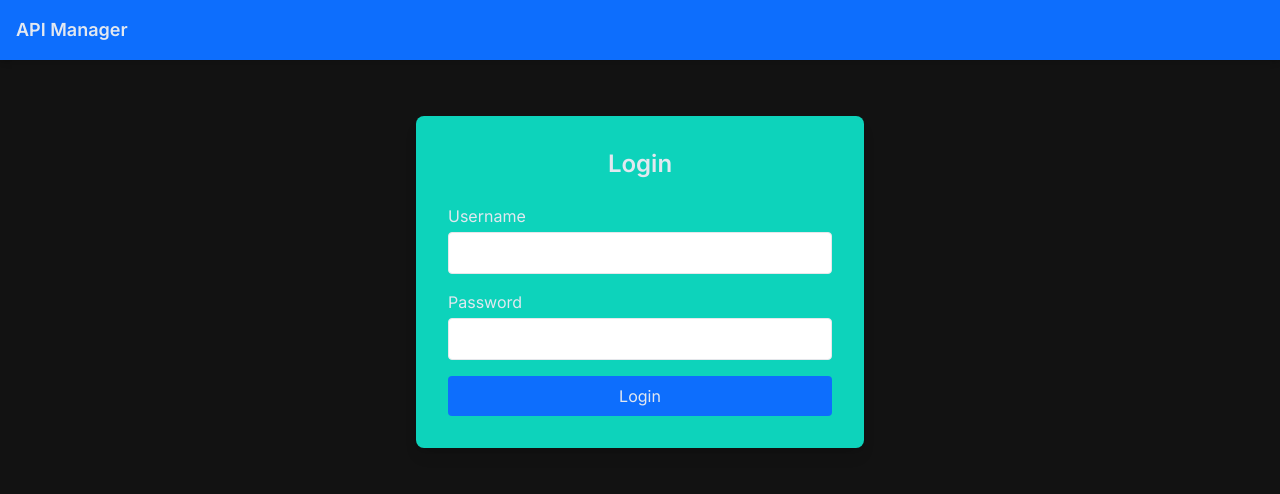
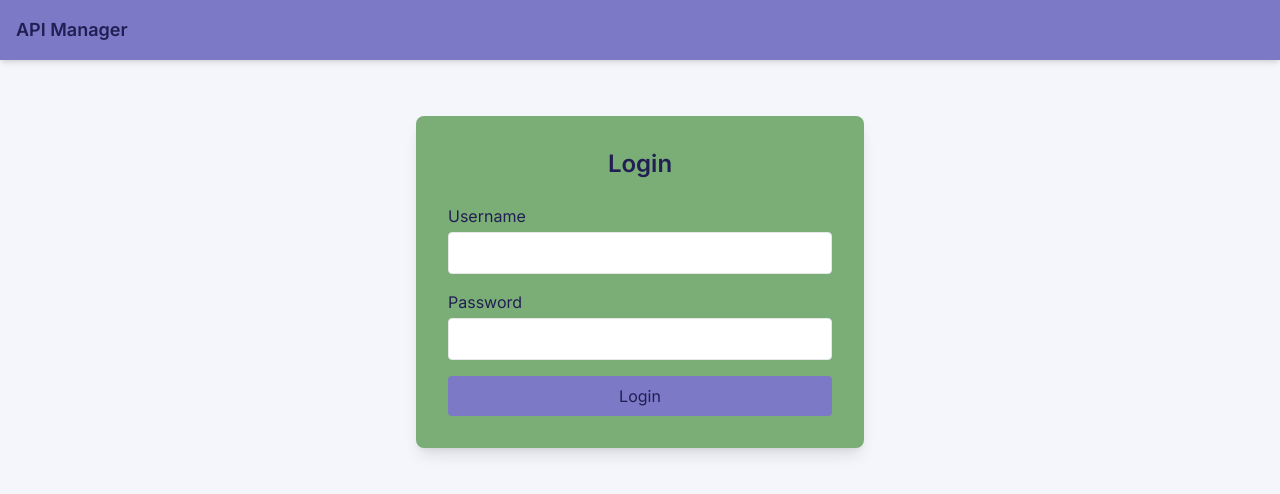
Before and after one commit to torosys/FlaskAPIManager, a Flask app: page /login in a window 1280 px wide. Shown: the top 494 px of the page. Run offline with Flask 3, Linux system fonts and the light colour scheme; some libraries are stand-ins or nearby versions.

Commit message:
Update color scheme

```diff
--- a/templates/base.html
+++ b/templates/base.html
@@ -12,13 +12,13 @@
     <link href="https://fonts.googleapis.com/css2?family=Inter:wght@400;600&display=swap" rel="stylesheet">
     <style>
         :root {
-            --primary: #0D6EFD;
-            --secondary: #5C6370;
-            --background: #121212;
-            --accent: #0DD3BB;
-            --hover-cta: #3F83F8;
-            --text-main: #E2E8F0;
-            --subtext: #A0AEC0;
+            --primary: #7c79c6;
+            --secondary: #96c6dd;
+            --background: #f5f6fb;
+            --accent: #7bae76;
+            --hover-cta: #6e9c69;
+            --text-main: #211e53;
+            --subtext: #46419e;
         }
         .bg-primary { background-color: var(--primary); }
         .bg-secondary { background-color: var(--secondary); }
```
